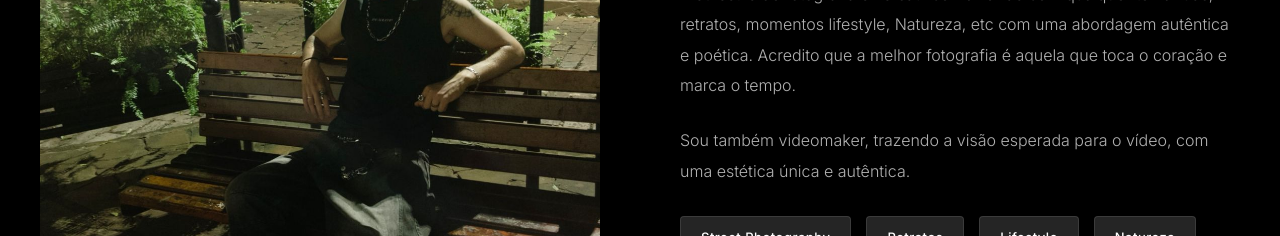
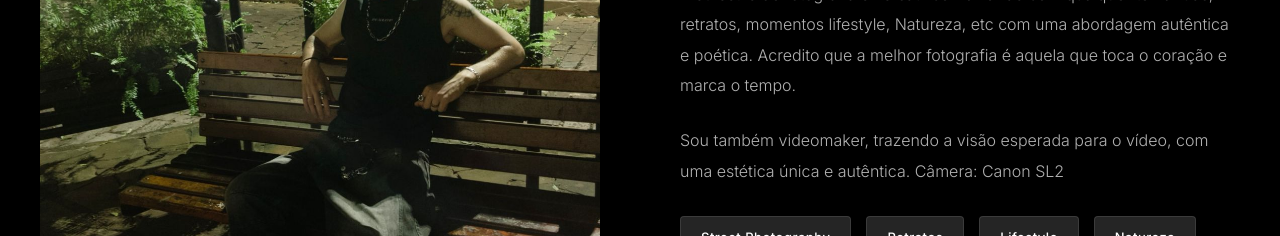
Before and after one commit to Qulszy/ByKoroniwa, a plain HTML site: page index.html in a window 1280 px wide. Shown: the part 5740-5976 px from the top of the page. Drawn offline with Linux system fonts and the light colour scheme.

Commit message:
Add camera information to index.html

```diff
--- a/index.html
+++ b/index.html
@@ -256,6 +256,8 @@
                 </p>
                 <p>
                     Sou também videomaker, trazendo a visão esperada para o vídeo, com uma estética única e autêntica.
+                    Câmera: Canon SL2
+                </p>
                 <div class="habilidades">
                     <span class="skill">Street Photography</span>
                     <span class="skill">Retratos</span>
```
